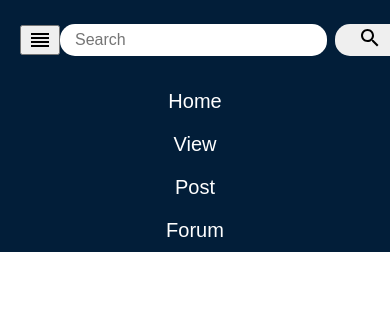
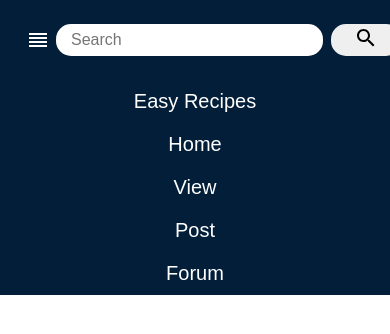
Before and after one commit to Jag9975/DSC-Demo, a React (Create React App) app: page / in a window 390 px wide. Both pictures are taken after a click on the button 40 px from the left and 40 px from the top of the page. Shown: the top 334 px of the page. Built offline with nearby package versions, Linux system fonts and the light colour scheme.

Commit message:
styling changes to navbar

```diff
--- a/src/App.css
+++ b/src/App.css
@@ -43,6 +43,10 @@ button:hover {
 .Navbar .leftSide button {
   display: none;
   margin-left: 20px;
+  background-color: #021e39;
+  text-size: 25px;
+  color: white;
+  border: none;
 }
 
 .Navbar .leftSide #hidden {
@@ -102,7 +106,7 @@ button:hover {
     left: 0px;
     top: 80px;
     height: auto;
-    max-height: 200px;
+    max-height: 230px;
     width: 100%;
     background-color: #021e39;
     display: flex;
--- a/src/components/Navbar.js
+++ b/src/components/Navbar.js
@@ -9,6 +9,9 @@ function Navbar() {
     <div className="Navbar">
       <div className="leftSide">
         <div className="links" id={showLinks ? "hidden" : ""}>
+          <a href="/home" className="webTitle">
+            Easy Recipes
+          </a>
           <a href="/home">Home</a>
           <a href="/view">View</a>
           <a href="/post">Post</a>
@@ -20,7 +23,7 @@ function Navbar() {
       </div>
       <div className="rightSide">
         <input type="text" placeholder="Search" />
-        <button>
+        <button className="searchBar">
           <SearchIcon />
         </button>
       </div>
```
